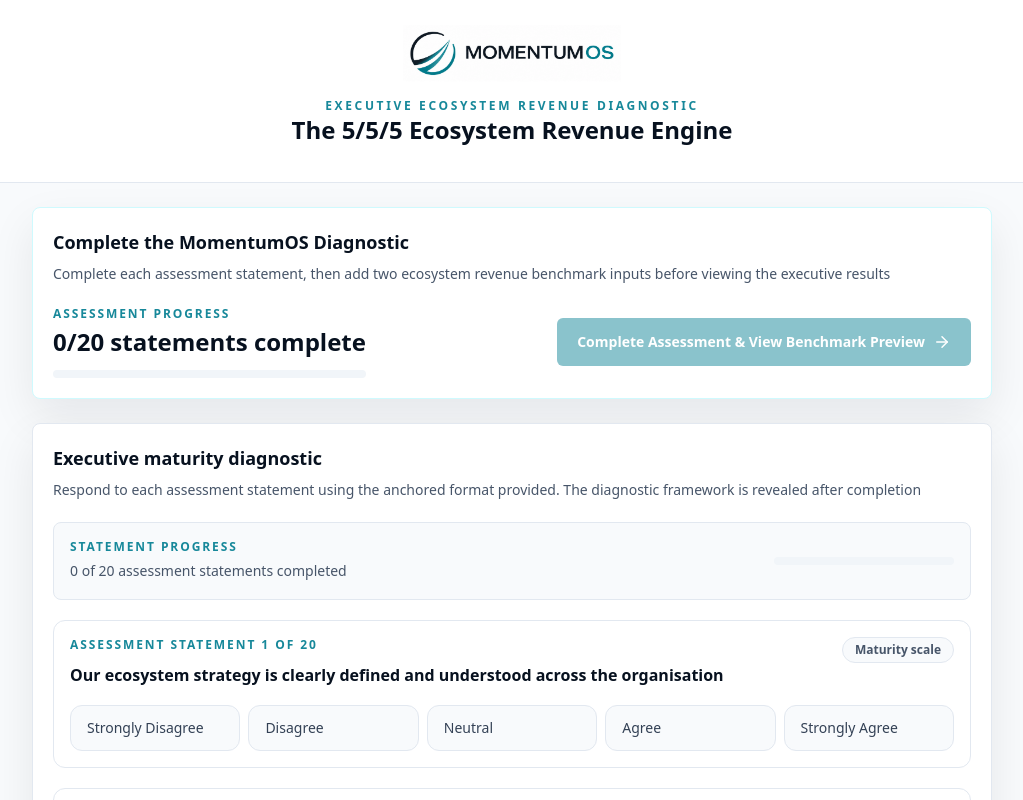
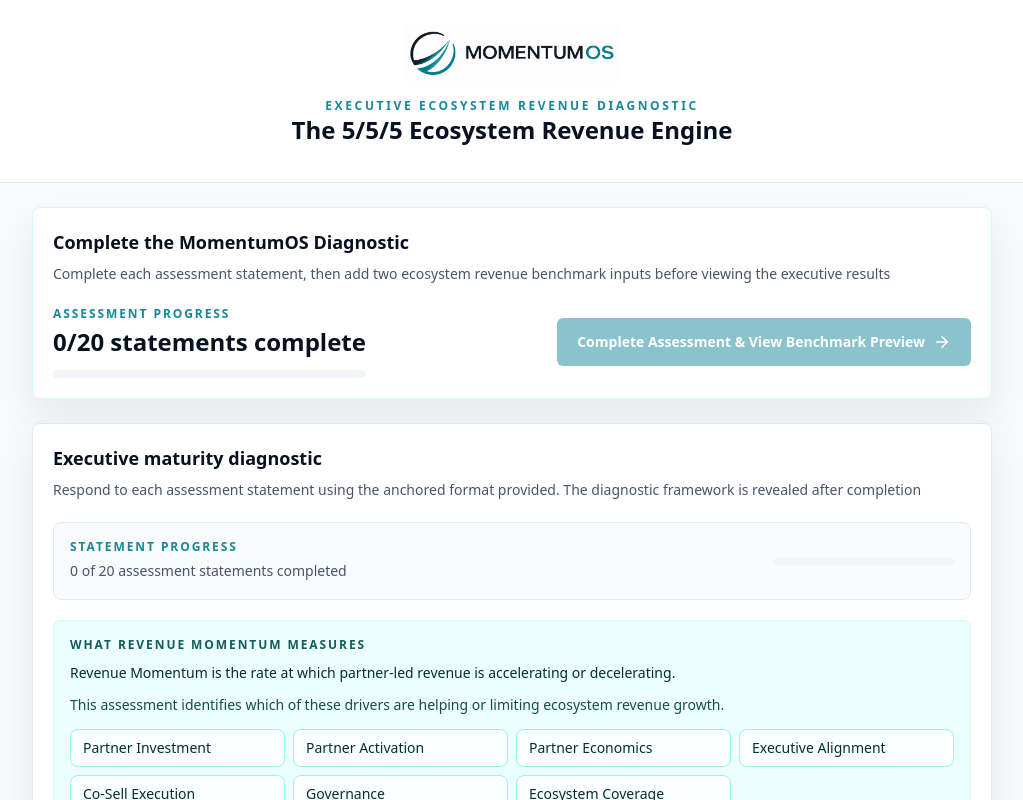
Before and after one commit to Turk1823/555-momentum-os, a Next.js app: page / in a window 1280 px wide. Both pictures are taken after a click on the button "Start Ecosystem Diagnostic". Shown: the top 800 px of the page, without its empty margins (128-1151 px from the left). Built offline with nearby package versions, Linux system fonts and the light colour scheme.

Commit message:
feat(diagnostic): strengthen revenue momentum narrative and driver insights

```diff
--- a/components/engine-app.tsx
+++ b/components/engine-app.tsx
@@ -116,6 +116,39 @@
 
 type ModuleId = (typeof modules)[number]["id"];
 
+const revenueMomentumDrivers = [
+  "Partner Investment",
+  "Partner Activation",
+  "Partner Economics",
+  "Executive Alignment",
+  "Co-Sell Execution",
+  "Governance",
+  "Ecosystem Coverage"
+];
+
+const questionDriverMap: Record<number, string> = {
+  1: "Executive Alignment",
+  2: "Governance",
+  3: "Governance",
+  4: "Executive Alignment",
+  5: "Partner Activation",
+  6: "Partner Activation",
+  7: "Governance",
+  8: "Partner Activation",
+  9: "Co-Sell Execution",
+  10: "Governance",
+  11: "Co-Sell Execution",
+  12: "Co-Sell Execution",
+  13: "Partner Economics",
+  14: "Partner Economics",
+  15: "Partner Economics",
+  16: "Partner Investment",
+  17: "Ecosystem Coverage",
+  18: "Governance",
+  19: "Partner Activation",
+  20: "Executive Alignment"
+};
+
 function getRevenueOpportunity(totalScore: number, lowest: ReturnType<typeof getExtremes>["lowest"]) {
   if (totalScore <= 40) {
     return {
@@ -180,11 +213,11 @@
 
 function getRecommendedActionTitle(lowestKey: string) {
   const actionTitles: Record<string, string> = {
-    strategy: "Align ecosystem strategy and executive revenue accountability",
-    activation: "Strengthen partner activation measurement and governance",
-    cosell: "Build clearer co-sell workflow ownership and pipeline governance",
-    economics: "Improve partner revenue attribution and economic visibility",
-    velocity: "Tighten proof loops and repeatable partner revenue execution"
+    strategy: "Strengthen executive alignment to improve revenue momentum",
+    activation: "Increase partner activation to accelerate revenue momentum",
+    cosell: "Strengthen co-sell execution to improve revenue momentum",
+    economics: "Improve partner economics to increase revenue momentum",
+    velocity: "Strengthen ecosystem velocity to accelerate revenue momentum"
   };
 
   return actionTitles[lowestKey] || "Prioritise the clearest ecosystem revenue constraint";
@@ -472,6 +505,9 @@
     <div className="grid gap-4">
       <div className="rounded-lg border border-teal-100 bg-white p-4">
         <p className="mb-3 text-xs font-bold uppercase tracking-[0.16em] text-teal-700">Executive Summary</p>
+        <p className="mb-4 rounded-lg border border-slate-200 bg-slate-50 p-4 text-sm leading-6 text-slate-700">
+          Revenue momentum reflects the combined impact of partner investment, activation, economics, governance, alignment, and execution.
+        </p>
         <div className="mb-4 rounded-lg border border-teal-100 bg-teal-50 p-4">
           <p className="text-xs font-bold uppercase tracking-[0.14em] text-teal-800">Recommended Action</p>
           <p className="mt-2 text-sm font-semibold text-teal-950">{recommendedAction}</p>
@@ -1228,7 +1264,7 @@
     setIsSubmitting(false);
   };
   const previewItems = [
-    { label: "Momentum Score", value: `${totalScore}/100`, text: "Your current ecosystem revenue maturity score" },
+    { label: "Momentum Score", value: `${totalScore}/100`, text: "Measures the strength of the operating conditions that drive partner-led revenue acceleration" },
     { label: "Benchmark Position", value: getBenchmarkPositionLabel(totalScore), text: "Directional maturity band from your 555 score" },
     { label: "Primary Constraint", value: lowest.shortName, text: "The lowest-scoring capability limiting momentum" },
     { label: "Revenue Velocity Risk", value: getRevenueVelocityRiskLabel(totalScore, lowest), text: "A directional signal based on score and bottleneck strength" },
@@ -1364,12 +1400,33 @@
         </CardContent>
       </Card>
 
-      <div className="grid gap-4 md:grid-cols-4">
-        <Card><CardHeader><CardDescription>Overall maturity</CardDescription><CardTitle className="text-3xl">{props.totalScore}/100</CardTitle></CardHeader></Card>
-        <Card><CardHeader><CardDescription>Maturity level</CardDescription><CardTitle className="text-teal-700">{props.maturityLevel}</CardTitle></CardHeader></Card>
-        <Card><CardHeader><CardDescription>Biggest constraint</CardDescription><CardTitle>{props.lowest.shortName}</CardTitle></CardHeader></Card>
-        <Card><CardHeader><CardDescription>Strongest capability</CardDescription><CardTitle>{props.highest.shortName}</CardTitle></CardHeader></Card>
-      </div>
+      <Card className="border-teal-100 bg-white">
+        <CardHeader>
+          <CardDescription>Momentum Score</CardDescription>
+          <CardTitle className="text-4xl">{props.totalScore}/100</CardTitle>
+          <p className="text-xs leading-5 text-slate-500">Measures the strength of the operating conditions required to accelerate partner-led revenue.</p>
+        </CardHeader>
+        <CardContent className="grid gap-4">
+          <div className="grid gap-3 md:grid-cols-4">
+            <div className="rounded-lg border border-slate-200 bg-slate-50 p-4">
+              <p className="text-xs font-bold uppercase tracking-[0.14em] text-slate-500">Maturity Level</p>
+              <p className="mt-2 text-base font-semibold text-teal-700">{props.maturityLevel}</p>
+            </div>
+            <div className="rounded-lg border border-slate-200 bg-slate-50 p-4">
+              <p className="text-xs font-bold uppercase tracking-[0.14em] text-slate-500">Strongest Driver</p>
+              <p className="mt-2 text-base font-semibold text-navy">{props.highest.shortName}</p>
+            </div>
+            <div className="rounded-lg border border-slate-200 bg-slate-50 p-4">
+              <p className="text-xs font-bold uppercase tracking-[0.14em] text-slate-500">Weakest Driver</p>
+              <p className="mt-2 text-base font-semibold text-navy">{props.lowest.shortName}</p>
+            </div>
+            <div className="rounded-lg border border-slate-200 bg-slate-50 p-4">
+              <p className="text-xs font-bold uppercase tracking-[0.14em] text-slate-500">Primary Constraint</p>
+              <p className="mt-2 text-base font-semibold text-navy">{props.primaryConstraint}</p>
+            </div>
+          </div>
+        </CardContent>
+      </Card>
       <Card>
         <CardHeader>
           <CardTitle>Ecosystem revenue benchmarks</CardTitle>
@@ -1413,8 +1470,49 @@
       />
       <Card>
         <CardHeader>
-          <CardTitle>Category Radar</CardTitle>
-          <CardDescription>Scores are shown out of 20 for each ecosystem capability.</CardDescription>
+          <CardTitle>What Drives Revenue Momentum?</CardTitle>
+          <CardDescription>Revenue momentum is not created by partner count alone</CardDescription>
+        </CardHeader>
+        <CardContent className="grid gap-4">
+          <p className="text-sm leading-6 text-slate-700">
+            It is influenced by the combined effect of partner investment, partner activation, partner economics, executive alignment, co-sell execution, governance, and ecosystem coverage.
+          </p>
+          <p className="text-sm leading-6 text-slate-700">
+            The analysis below highlights which drivers are accelerating growth and which may be limiting ecosystem performance.
+          </p>
+          <div className="grid gap-3 sm:grid-cols-2 xl:grid-cols-4">
+            {revenueMomentumDrivers.map((driver) => (
+              <div key={driver} className="rounded-lg border border-slate-200 bg-slate-50 px-4 py-3 text-sm font-medium text-slate-700">
+                {driver}
+              </div>
+            ))}
+          </div>
+        </CardContent>
+      </Card>
+      <Card>
+        <CardHeader>
+          <CardTitle>How Revenue Momentum Is Created</CardTitle>
+          <CardDescription>A simple view of the operating chain that shapes partner-led growth</CardDescription>
+        </CardHeader>
+        <CardContent>
+          <div className="grid gap-3 md:grid-cols-5">
+            {["Partner Investment", "Partner Activation", "Partner Productivity", "Revenue Momentum", "Forecast Confidence"].map((step, index, array) => (
+              <div key={step} className="grid gap-3 md:grid-cols-[1fr_auto] md:items-center">
+                <div className="rounded-lg border border-slate-200 bg-slate-50 px-4 py-4 text-center text-sm font-semibold text-slate-800">
+                  {step}
+                </div>
+                {index < array.length - 1 && (
+                  <div className="text-center text-sm font-semibold text-teal-700 md:px-2">↓</div>
+                )}
+              </div>
+            ))}
+          </div>
+        </CardContent>
+      </Card>
+      <Card>
+        <CardHeader>
+          <CardTitle>Momentum Driver Analysis</CardTitle>
+          <CardDescription>Scores are shown out of 20 for each ecosystem capability that shapes revenue momentum.</CardDescription>
         </CardHeader>
         <CardContent className="h-72">
           <ResponsiveContainer width="100%" height="100%">
@@ -1432,6 +1530,9 @@
           <CardDescription>Capture the diagnostic and route follow-up into a review workflow.</CardDescription>
         </CardHeader>
         <CardContent className="grid gap-4">
+          <p className="rounded-lg border border-slate-200 bg-slate-50 p-4 text-sm leading-6 text-slate-700">
+            Revenue momentum reflects the combined impact of partner investment, activation, economics, governance, alignment, and execution.
+          </p>
           <div className="rounded-lg border border-teal-100 bg-teal-50 p-4">
             <p className="text-xs font-bold uppercase tracking-[0.14em] text-teal-800">Recommended Action</p>
             <p className="mt-2 text-sm font-semibold text-teal-950">{recommendedActionTitle}</p>
@@ -1534,12 +1635,31 @@
             </div>
           </div>
         </div>
+        <div className="rounded-lg border border-teal-100 bg-teal-50 p-4">
+          <p className="text-xs font-bold uppercase tracking-[0.16em] text-teal-800">What Revenue Momentum Measures</p>
+          <p className="mt-2 text-sm leading-6 text-teal-950">
+            Revenue Momentum is the rate at which partner-led revenue is accelerating or decelerating.
+          </p>
+          <p className="mt-2 text-sm leading-6 text-teal-900">
+            This assessment identifies which of these drivers are helping or limiting ecosystem revenue growth.
+          </p>
+          <div className="mt-3 grid gap-2 sm:grid-cols-2 xl:grid-cols-4">
+            {revenueMomentumDrivers.map((driver) => (
+              <div key={driver} className="rounded-lg border border-teal-200 bg-white/80 px-3 py-2 text-sm font-medium text-teal-950">
+                {driver}
+              </div>
+            ))}
+          </div>
+        </div>
         {questions.map((question, index) => (
           <div key={question.id} className="grid gap-4 rounded-xl border border-slate-200 bg-white p-4">
             <div className="flex flex-col gap-2 sm:flex-row sm:items-start sm:justify-between">
               <div className="min-w-0">
                 <p className="text-xs font-bold uppercase tracking-[0.16em] text-[#17889a]">
-                  Assessment statement {index + 1} of {questions.length}
+                  Question {index + 1} of {questions.length}
+                </p>
+                <p className="mt-2 text-xs font-semibold uppercase tracking-[0.14em] text-slate-500">
+                  Momentum Driver Being Measured: {questionDriverMap[question.id] || "Revenue Momentum"}
                 </p>
                 <p className="mt-2 text-base font-semibold leading-7 text-navy">{question.statement}</p>
               </div>
--- a/lib/content.ts
+++ b/lib/content.ts
@@ -236,29 +236,29 @@
 
 export const recommendationMap: Record<CategoryKey, string[]> = {
   strategy: [
-    "Create an executive ecosystem narrative tied to revenue accountability.",
-    "Define partner-led GTM objectives and leadership-level scorecards.",
-    "Integrate ecosystem activities into sales, marketing, and customer success execution."
+    "Strengthen executive alignment to improve revenue momentum through clearer ecosystem revenue accountability.",
+    "Define partner-led GTM objectives and leadership-level scorecards to improve revenue momentum.",
+    "Integrate ecosystem activities into sales, marketing, and customer success execution to increase revenue momentum."
   ],
   activation: [
-    "Run a 45-day activation sprint for the highest-fit partners.",
-    "Build first-deal playbooks with positioning, account maps, and co-sell support.",
-    "Prioritise depth over breadth by concentrating resources on revenue-ready partners."
+    "Increase partner activation to accelerate revenue momentum through a focused 45-day sprint.",
+    "Build first-deal playbooks with positioning, account maps, and co-sell support to improve revenue momentum.",
+    "Prioritise depth over breadth by concentrating resources on revenue-ready partners to accelerate revenue momentum."
   ],
   cosell: [
-    "Establish shared pipeline workflows with clear sales and partner ownership.",
-    "Create CRM visibility for co-sell opportunities and partner influence.",
-    "Introduce co-sell governance around deal reviews, next actions, and escalation paths."
+    "Strengthen co-sell execution to improve revenue momentum through clearer pipeline ownership.",
+    "Create CRM visibility for co-sell opportunities and partner influence to increase revenue momentum.",
+    "Introduce co-sell governance around deal reviews, next actions, and escalation paths to improve revenue momentum."
   ],
   economics: [
-    "Create an attribution model for sourced, influenced, and expanded revenue.",
-    "Analyse partner ROI and tier partners by economic contribution.",
-    "Prioritise ecosystem resources toward the partners and motions with the highest return."
+    "Improve partner economics to increase revenue momentum with clearer sourced, influenced, and expanded revenue attribution.",
+    "Analyse partner ROI and tier partners by economic contribution to improve revenue momentum.",
+    "Prioritise ecosystem resources toward the partners and motions with the highest return to strengthen revenue momentum."
   ],
   velocity: [
-    "Turn wins into proof loops through case studies and referral plays.",
-    "Build repeatable partner plays that can be reused across segments.",
-    "Create a flywheel rhythm for activate, close, prove, attract, and repeat."
+    "Strengthen ecosystem velocity to accelerate revenue momentum through proof loops and case studies.",
+    "Build repeatable partner plays that can be reused across segments to improve revenue momentum.",
+    "Create a flywheel rhythm for activate, close, prove, attract, and repeat to accelerate revenue momentum."
   ]
 };
 
```
